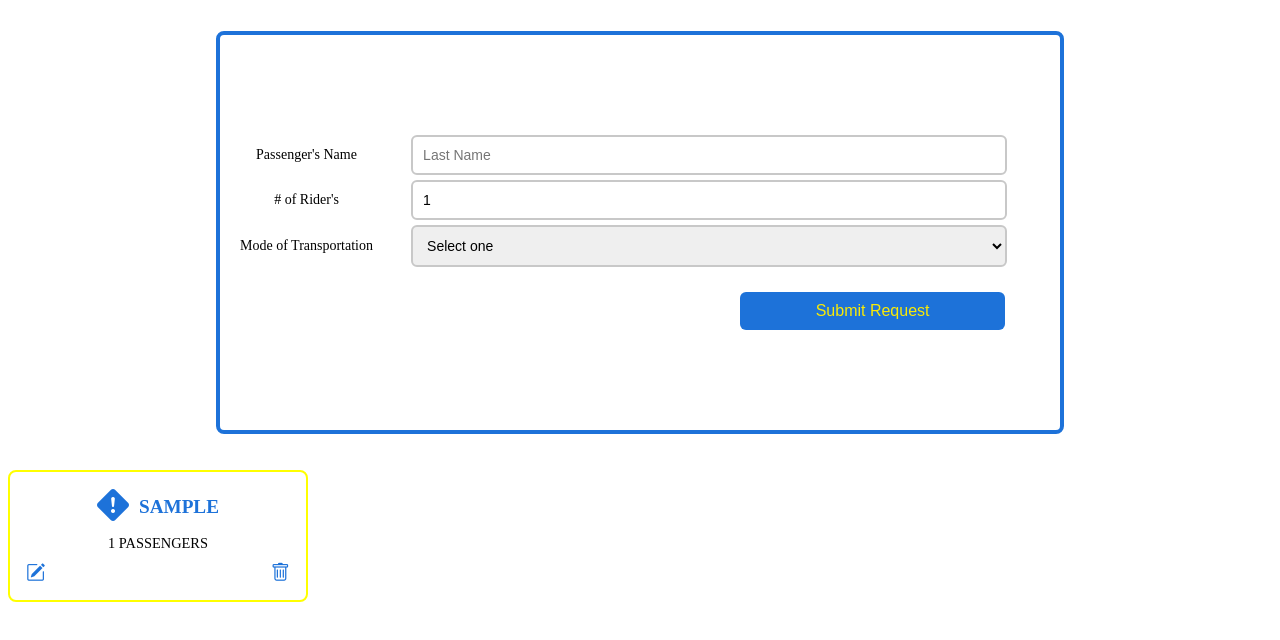
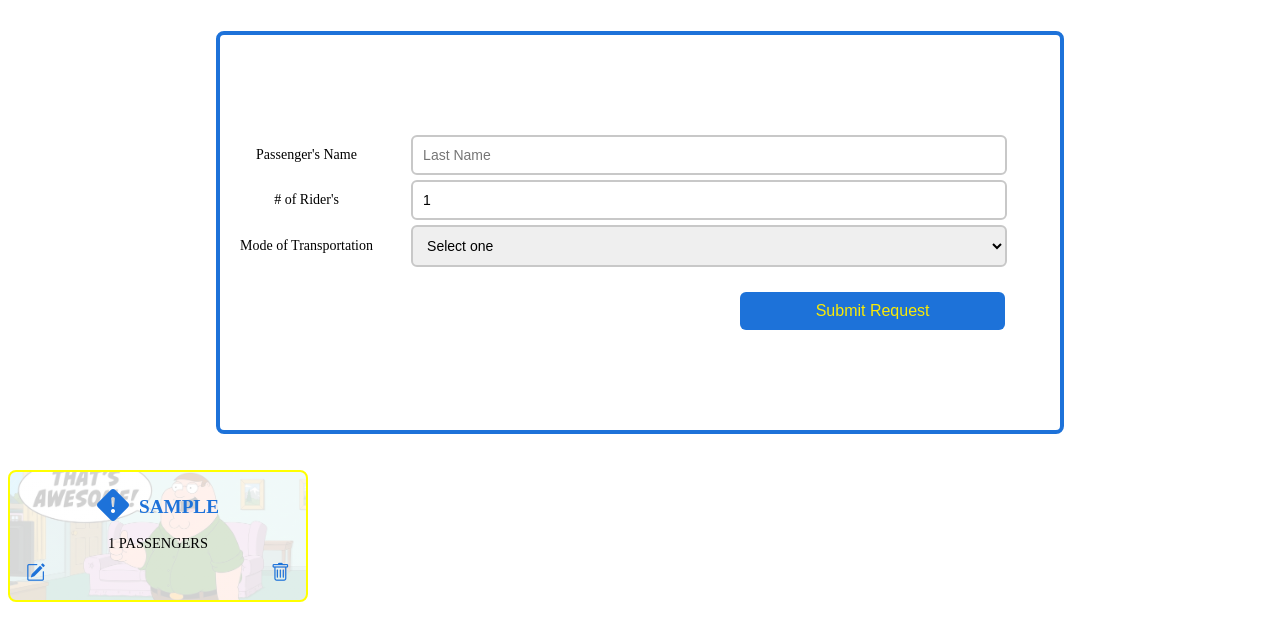
Before and after one commit to FinleyDayberry24/final-project, a plain HTML site: page index.html in a window 1280 px wide. Both pictures are taken after typing "Sample" into the empty fields and a click on the button "Submit Request". Shown: the part 116-756 px from the top of the page. Drawn offline with nearby package versions, Linux system fonts and the light colour scheme.

Commit message:
minor tweak
small correction to a thing.

```diff
--- a/style.css
+++ b/style.css
@@ -71,7 +71,13 @@ label{
    padding: 1rem;
    margin-top: 1rem;
    border-radius: 8px;
-   background-color: white;
+   background-image: linear-gradient(
+        rgba(255, 255, 255, 0.82),
+        rgba(255, 255, 255, 0.82)
+    ), url("peter.png");
+   background-size: cover;
+   background-position: center;
+   background-repeat: no-repeat;
    text-align: center;
    width: 300px;
    box-sizing: border-box;
```
Also changed, not shown: peter.png (added).
